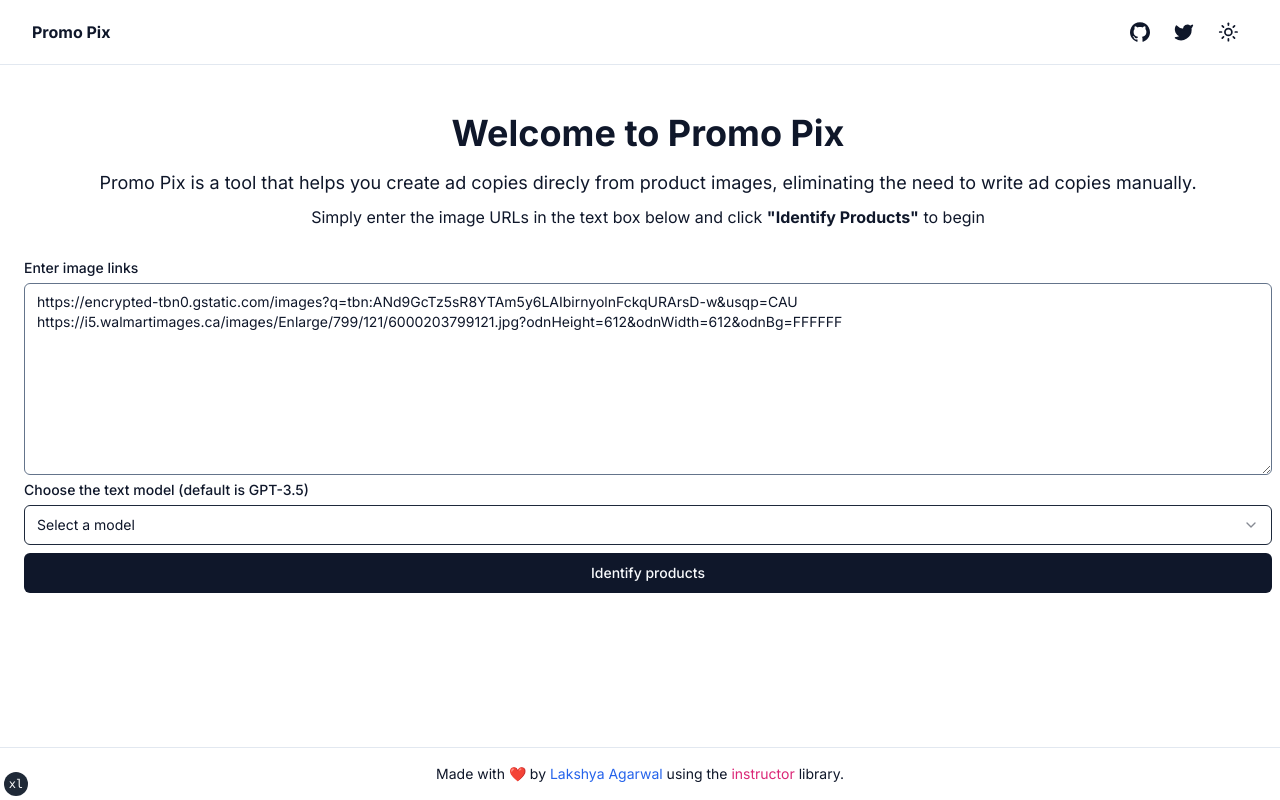
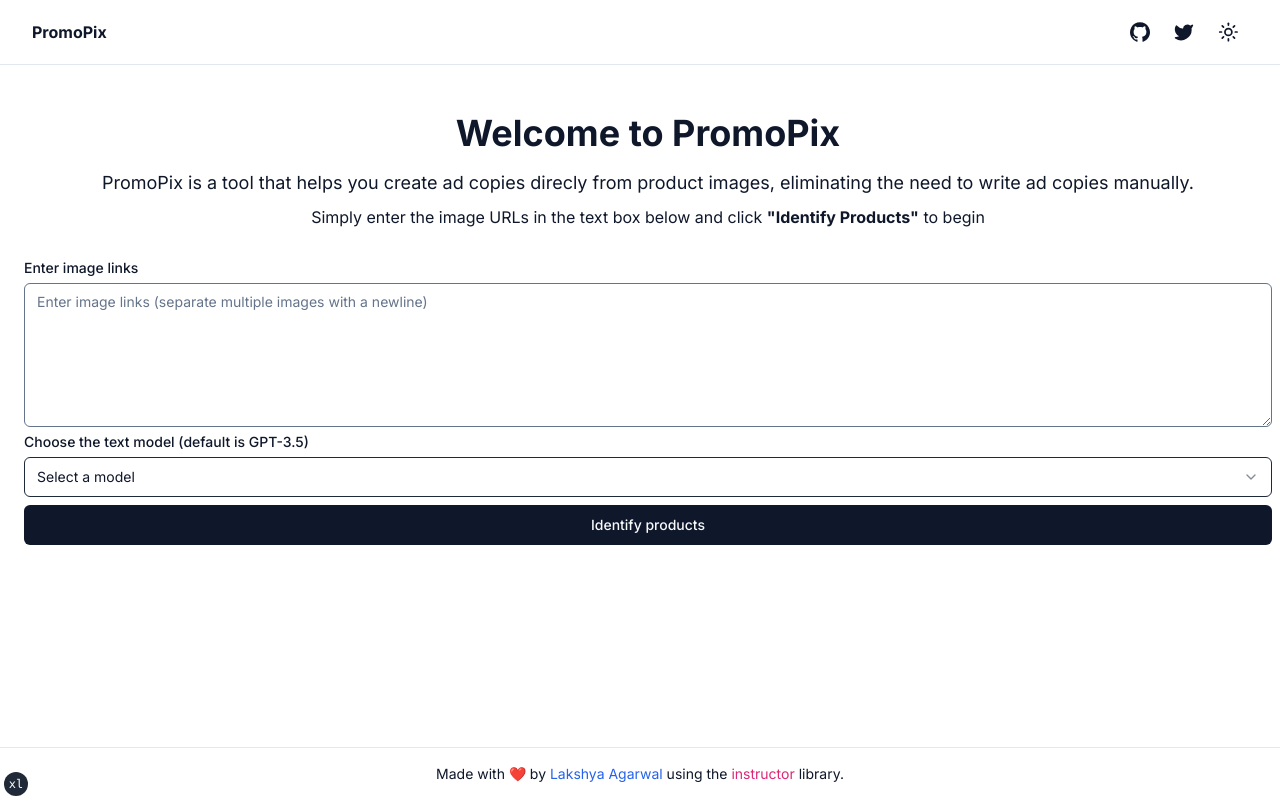
Before and after one commit to lakshyaag/image-to-ad-copy, a Next.js app in the folder promo_pix/: page / in a window 1280 px wide. Built offline with nearby package versions, Linux system fonts and the light colour scheme.

Commit message:
add env and og

```diff
--- a/promo_pix/app/layout.tsx
+++ b/promo_pix/app/layout.tsx
@@ -24,6 +24,12 @@
     shortcut: "/favicon-16x16.png",
     apple: "/apple-touch-icon.png",
   },
+  openGraph: {
+    type: "website",
+    locale: "en_US",
+    title: siteConfig.title,
+    description: siteConfig.description,
+  },
 }
 
 interface RootLayoutProps {
@@ -42,7 +48,7 @@
           )}
         >
           <ThemeProvider attribute="class" defaultTheme="system" enableSystem>
-            <div className="relative flex min-h-screen flex-col">
+            <div className="relative flex min-h-screen min-w-full flex-col">
               <SiteHeader />
               <div className="flex-1">{children}</div>
               <SiteFooter />
--- a/promo_pix/app/page.tsx
+++ b/promo_pix/app/page.tsx
@@ -1,11 +1,14 @@
-/* eslint-disable tailwindcss/classnames-order */
+"use client"
+
 import Link from "next/link"
 
+import { Toaster } from "@/components/ui/toaster"
 import Landing from "@/components/landing"
 
 export default function IndexPage() {
   return (
-    <main className="my-10 mx-2 flex w-full flex-1 flex-col items-center justify-center px-4 text-center sm:flex-row sm:items-start sm:justify-start sm:text-left">
+    <main className="mx-2 my-10 flex w-full flex-1 flex-col items-center justify-center px-4 text-center sm:flex-row sm:items-start sm:justify-start sm:text-left">
+      <Toaster />
       <Landing />
     </main>
   )
--- a/promo_pix/components/landing.tsx
+++ b/promo_pix/components/landing.tsx
@@ -9,7 +9,6 @@
 import { Label } from "@/components/ui/label"
 import { Separator } from "@/components/ui/separator"
 import { Textarea } from "@/components/ui/textarea"
-import { Toaster } from "@/components/ui/toaster"
 import { useToast } from "@/components/ui/use-toast"
 
 import { ModelSelect } from "./model-select"
@@ -17,15 +16,14 @@
 import Spinner from "./spinner"
 
 export default function Landing() {
-  const defaultLink = `https://encrypted-tbn0.gstatic.com/images?q=tbn:ANd9GcTz5sR8YTAm5y6LAIbirnyolnFckqURArsD-w&usqp=CAU\nhttps://i5.walmartimages.ca/images/Enlarge/799/121/6000203799121.jpg?odnHeight=612&odnWidth=612&odnBg=FFFFFF`
   const { toast } = useToast()
 
   const [isLoading, setIsLoading] = React.useState<boolean>(false)
-  const [imageLinks, setImageLinks] = React.useState(defaultLink)
+  const [imageLinks, setImageLinks] = React.useState("")
   const [products, setProducts] = React.useState<IdentifiedProduct>()
   const [model, setModel] = React.useState<string>("gpt-3.5-turbo")
 
-  const handleInputChange = (event: any) => {
+  const handleInputChange = (event: React.ChangeEvent<HTMLTextAreaElement>) => {
     setImageLinks(event.target.value)
   }
 
@@ -53,7 +51,6 @@
 
   return (
     <div className="flex flex-col items-center py-2 sm:flex sm:flex-1 sm:items-center sm:justify-center">
-      <Toaster />
       <h1 className="mb-4 text-4xl font-bold">Welcome to {siteConfig.name}</h1>
       <p className="mb-2 text-lg">{siteConfig.description}</p>
       <p className="text-md mb-4">
@@ -64,8 +61,7 @@
       <div className="m-4 grid w-full gap-2">
         <Label htmlFor="image-links">Enter image links</Label>
         <Textarea
-          className="h-48 border-slate-500 dark:border-slate-50"
-          value={defaultLink}
+          className="h-36 border-slate-500 dark:border-slate-50"
           placeholder="Enter image links (separate multiple images with a newline)"
           onChange={handleInputChange}
           id="image-links"
--- a/promo_pix/config/site.ts
+++ b/promo_pix/config/site.ts
@@ -1,14 +1,17 @@
 export type SiteConfig = typeof siteConfig
 
 export const siteConfig = {
-  name: "Promo Pix",
+  name: "PromoPix",
+  title: "PromoPix - Create Ad Copies from Product Images",
   description:
-    "Promo Pix is a tool that helps you create ad copies direcly from product images, eliminating the need to write ad copies manually.",
+    "PromoPix is a tool that helps you create ad copies direcly from product images, eliminating the need to write ad copies manually.",
   mainNav: [],
   links: {
     twitter: "https://twitter.com/lakshyaag",
     github: "https://github.com/lakshyaag/image-to-ad-copy",
   },
-  // apiBaseUrl: "http://localhost:5000",
-  apiBaseUrl: "https://image-to-ad-copy.onrender.com/",
+  apiBaseUrl:
+    process.env.NODE_ENV === "production"
+      ? process.env.API_BASE_URL
+      : "http://localhost:5000/",
 }
--- a/promo_pix/next.config.mjs
+++ b/promo_pix/next.config.mjs
@@ -1,6 +1,9 @@
 /** @type {import('next').NextConfig} */
 const nextConfig = {
   reactStrictMode: true,
+  env: {
+    API_BASE_URL: process.env.API_BASE_URL,
+  },
 }
 
 export default nextConfig
```
